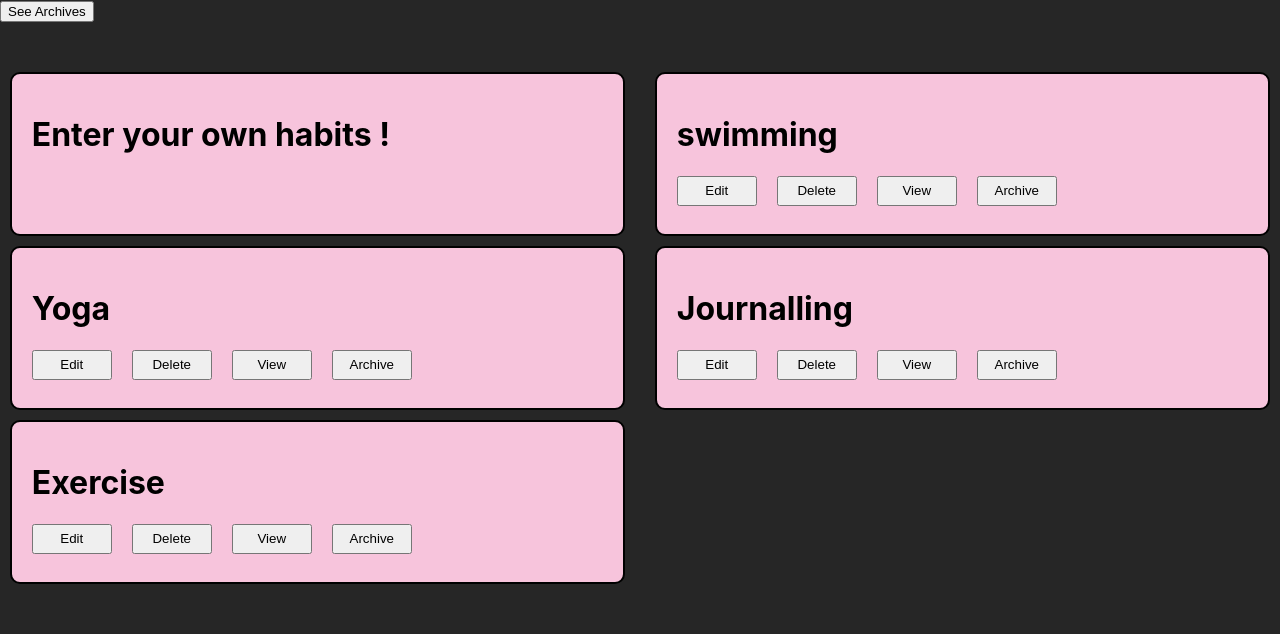
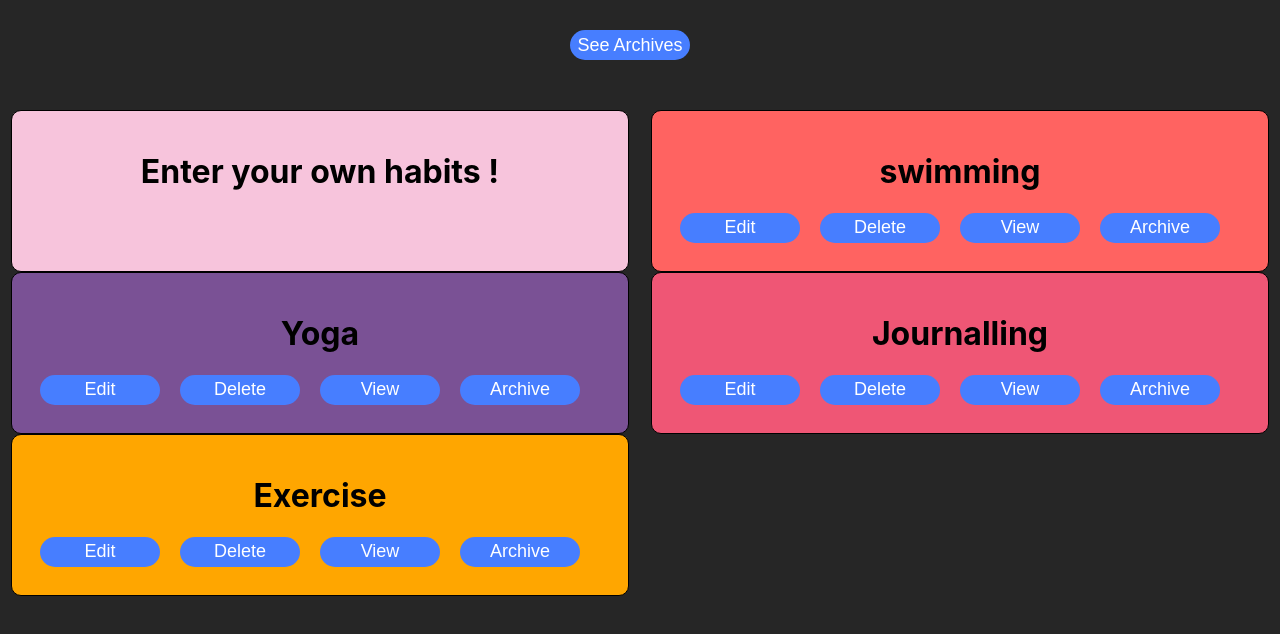
Before and after one commit to Apoorv266/machine-coding, a React (Create React App) app in the folder round-2/: page / in a window 1280 px wide. Shown: the top 634 px of the page. Built offline with nearby package versions, Linux system fonts and the light colour scheme.

Commit message:
style : color scheme

```diff
--- a/round-2/src/App.css
+++ b/round-2/src/App.css
@@ -1,3 +1,8 @@
 body{
     background-color: #262626;
+    text-align: center;
 }
+
+button{
+    cursor: pointer;
+}
--- a/round-2/src/Components/Archives.js
+++ b/round-2/src/Components/Archives.js
@@ -2,14 +2,17 @@ import React, { useContext } from 'react'
 import { habitContext } from '../Contexts/HabitContext'
 import EachHabit from './EachHabit'
 import { Link } from 'react-router-dom'
+import "../Styles/EachHabit.css"
 
 const Archives = () => {
   const {state} = useContext(habitContext)
   const archiveData = state.filter((item ) => item.isArchive)
   return (
     <>
-    <Link to={"/"}><button>See all habits</button></Link>
-    {archiveData.map((item) =>  <EachHabit item={item} key={item.id} isArchive={true}/>)}
+    <Link to={"/"}><button className='nav-btn'>See Habits</button></Link>
+    {archiveData.length > 0 ?<div className='habits-container'>
+    {archiveData.map((item, index) =>  <EachHabit item={item} key={item.id} isArchive={true} index={index}/>)}
+    </div> : <h2 style={{color: "white"}}>No archived habits !</h2>}
     </>
   )
 }
--- a/round-2/src/Components/EachHabit.js
+++ b/round-2/src/Components/EachHabit.js
@@ -2,15 +2,34 @@ import React, { useContext } from 'react'
 import "../Styles/EachHabit.css"
 import { habitContext } from '../Contexts/HabitContext'
 
-const EachHabit = ({ item ,isArchive}) => {
-    const { deleteFunc, editHabitFunc ,ViewHabitsFunc,handleArchiveFunc} = useContext(habitContext)
+const EachHabit = ({ item ,isArchive, index}) => {
+    const { deleteFunc, editHabitFunc ,ViewHabitsFunc,handleArchiveFunc,handleUnArchiveFunc} = useContext(habitContext)
+
+    const colors = [
+        "#ff6361",
+        "#7a5195",
+        "#ef5675",
+        "#ffa600",
+        "#ff7c43",
+        "#ffa41b",
+        "#bc5090",
+        "#3d9970",
+        "#2a9d8f",
+        "#c77dff",
+        "#58508d",
+        "#58508d",
+        "#f95d6a",
+        "#ffa600",
+        "#003f5c"
+      ];
     return (
-        <div className='eachHabit-main' key={item.id}>
+        <div className='eachHabit-main' key={item.id} style={{backgroundColor : colors[index]}}>
             <div className='habit-title'>
                 <h1>{item.habitName}</h1>
             </div>
-            {isArchive ? "" : <div className='utility-btns'>
-                <button onClick={()=>editHabitFunc(item)}>Edit</button>
+            {isArchive ?
+                <button onClick={()=>handleUnArchiveFunc(item.id)}id='btn' >Unarchive</button> : <div className='utility-btns'>
+                <button onClick={()=>editHabitFunc(item)}id='btn'>Edit</button>
                 <button onClickCapture={() => deleteFunc(item.id)}>Delete</button>
                 <button onClick={()=>ViewHabitsFunc(item)}>View</button>
                 <button onClick={()=>handleArchiveFunc(item.id)}>Archive</button>
--- a/round-2/src/Components/HabitsHome.js
+++ b/round-2/src/Components/HabitsHome.js
@@ -13,18 +13,19 @@ const HabitsHome = () => {
     const nonarchiveData = state.filter((item) => !item.isArchive)
     return (
         <>
-            <Link to={"/archives"}><button>See Archives</button></Link>
+            <Link to={"/archives"}><button className='nav-btn'>See Archives</button></Link>
             {dispModal && <Modal setdispModal={setdispModal} />}
             {dispDetailsModal && <EachHabitModal setdispDetailsModal={setdispDetailsModal} />}
             <div className='habits-container' style={{ display: dispModal || dispDetailsModal ? "none" : "grid" }}>
-                <span onClick={() => setdispModal(true)} >
-                    <div className='eachHabit-main'>
+                <span onClick={() => setdispModal(true)} style={{cursor: "pointer"}}>
+                    <div className='eachHabit-main' >
                         <div className='habit-title'>
                             <h1>Enter your own habits !</h1>
                         </div>
                     </div>
                 </span>
-                {nonarchiveData.map((item) => <EachHabit item={item} key={item.id} />)}
+                {nonarchiveData.map((item, index) => <EachHabit item={item} key={item.id} index={
+index}/>)}
             </div>
         </>
     )
--- a/round-2/src/Components/Modal.js
+++ b/round-2/src/Components/Modal.js
@@ -11,10 +11,10 @@ const Modal = ({ setdispModal }) => {
                     <span className="close" onClick={() => setdispModal(false)}>X</span>
                     <p>New Habit !</p>
                     <div className='modal-inputs'>
-                        <p>NAME : </p>
+                        <p>Habit title : </p>
                         <input type='text' value={inputState.habitName} onChange={(e) => inputDispatch({ type: "ADD_INPUT", payload: e.target.value })} />
                         <div className='center-modal-inputs'>
-                            <p>Repeat : </p>
+                            <p>Repeat</p>
 
 
                             <select id='center-input' value={inputState.repeat} onChange={(e) => inputDispatch({ type: "ADD_REPEAT", payload: e.target.value })}>
@@ -23,7 +23,7 @@ const Modal = ({ setdispModal }) => {
                                 <option value="Weekends">Weekends</option>
                             </select>
 
-                            <p>Goal :</p>
+                            <p>Goal</p>
                             <select id='center-input' value={inputState.goal} onChange={(e) => inputDispatch({ type: "ADD_GOAL", payload: e.target.value })}>
                                 <option value="1 Times a day">1 Times a day</option>
                                 <option value="2 Times a day">2 Times a day</option>
@@ -32,7 +32,7 @@ const Modal = ({ setdispModal }) => {
                         </div>
 
                         <div className='center-modal-inputs'>
-                            <p>Time of day :</p>
+                            <p>Time of day</p>
                             <select id='center-input' value={inputState.timesDay} onChange={(e) => inputDispatch({ type: "ADD_TIMESDAY", payload: e.target.value })}>
                                 <option value="Morning">Morning</option>
                                 <option value="Afternoon">Afternoon</option>
@@ -41,7 +41,7 @@ const Modal = ({ setdispModal }) => {
                             </select>
 
 
-                            <p>Start date :</p>
+                            <p>Start date</p>
                             <select id='center-input' value={inputState.date} onChange={(e) => inputDispatch({ type: "ADD_DATE", payload: e.target.value })}>
                                 <option value="Today">Today</option>
                                 <option value="Tomorrow">Tomorrow</option>
--- a/round-2/src/Contexts/HabitContext.js
+++ b/round-2/src/Contexts/HabitContext.js
@@ -28,8 +28,6 @@ const [dispDetailsModal, setdispDetailsModal] = useState(false)
             }
             return obj;
         })
-
-
 
         if (inputState.habitName !== "") {
             if (isObjExist) {
@@ -63,10 +61,15 @@ const [dispDetailsModal, setdispDetailsModal] = useState(false)
 
     const handleArchiveFunc = (id) =>{
         const updatedArray = state.map((item) => item.id === id ? {...item, isArchive: true} : item)
-        dispatch({ type: "ARCHIVE_HABIT", payload: updatedArray })
+        dispatch({ type: "HANDLE_ARCHIVE_TOGGLE", payload: updatedArray })
+    }
+
+    const handleUnArchiveFunc = (id) =>{
+        const updatedArray = state.map((item) => item.id === id ? {...item, isArchive: false} : item)
+        dispatch({ type: "HANDLE_ARCHIVE_TOGGLE", payload: updatedArray })
     }
     return (
-        <habitContext.Provider value={{ state, dispatch, inputState, inputDispatch, addHabitFunc, setdispModal, dispModal, deleteFunc, editHabitFunc ,ViewHabitsFunc,dispDetailsModal, setdispDetailsModal, selectedHabit,handleArchiveFunc}}>{children}</habitContext.Provider>
+        <habitContext.Provider value={{ state, dispatch, inputState, inputDispatch, addHabitFunc, setdispModal, dispModal, deleteFunc, editHabitFunc ,ViewHabitsFunc,dispDetailsModal, setdispDetailsModal, selectedHabit,handleArchiveFunc,handleUnArchiveFunc}}>{children}</habitContext.Provider>
     )
 }
 
--- a/round-2/src/Reducers/HabitsReducer.js
+++ b/round-2/src/Reducers/HabitsReducer.js
@@ -1,6 +1,6 @@
 export const initialData = [
     {
-        id: Math.floor(Math.random()*(999-100+1)+100),
+        id: Math.floor(Math.random() * (999 - 100 + 1) + 100),
         habitName: "swimming",
         repeat: "daily",
         goal: "1 times daily",
@@ -10,7 +10,7 @@ export const initialData = [
     },
 
     {
-        id: Math.floor(Math.random()*(999-100+1)+100),
+        id: Math.floor(Math.random() * (999 - 100 + 1) + 100),
         habitName: "Yoga",
         repeat: "daily",
         goal: "1 times daily",
@@ -20,7 +20,7 @@ export const initialData = [
     },
 
     {
-        id: Math.floor(Math.random()*(999-100+1)+100),
+        id: Math.floor(Math.random() * (999 - 100 + 1) + 100),
         habitName: "Journalling",
         repeat: "daily",
         goal: "1 times daily",
@@ -29,7 +29,7 @@ export const initialData = [
         isArchive: false
     }
     , {
-        id: Math.floor(Math.random()*(999-100+1)+100),
+        id: Math.floor(Math.random() * (999 - 100 + 1) + 100),
         habitName: "Exercise",
         repeat: "daily",
         goal: "1 times daily",
@@ -48,7 +48,7 @@ export const habitReducerFunc = (state, action) => {
             return action.payload
         case "UPDATE_HABIT":
             return action.payload
-            case "ARCHIVE_HABIT":
+        case "HANDLE_ARCHIVE_TOGGLE":
             return action.payload
         default:
             return state
--- a/round-2/src/Styles/EachHabit.css
+++ b/round-2/src/Styles/EachHabit.css
@@ -1,12 +1,13 @@
 .habits-container{
+    display: grid;
     grid-template-columns: 1fr 1fr;
-    gap: 10px;
     margin-top: 50px;
+    align-items: center;
 }
 
 .eachHabit-main{
     width: 90%;
-    border: 2px solid black;
+    border: 1px solid black;
     padding: 20px;
     margin: auto;
     background-color: #F7C4DC;
@@ -14,8 +15,17 @@
     height: 120px;
 }
 
-.utility-btns button{
+ button{
     margin-right: 20px;
     height: 30px;
-    width: 80px;
+    width: 120px;
+    background-color: #477EFF;
+    color: white;
+    border: none;
+    font-size: 18px;
+    border-radius: 20px;
 }
+
+.nav-btn{
+    margin-top: 30px;
+}
--- a/round-2/src/Styles/Modal.css
+++ b/round-2/src/Styles/Modal.css
@@ -7,18 +7,18 @@
   width: 100%;
   height:100%;
   overflow: auto;
-  background-color: rgb(0, 0, 0);
-  background-color: rgba(0, 0, 0, 0.4);
+  background-color: #313131;
+  color: white;
 }
 
 /* Modal Content */
 .modal-content {
-  background-color: #fefefe;
+  background-color: #262626;
   margin: auto;
   padding: 20px;
   border: 1px solid #888;
-  width: 80%;
-  height: 50vh;
+  width: 40%;
+ height: auto;
 }
 
 /* The Close Button */
@@ -49,17 +49,22 @@
     gap: 30px;
 }
 
-#center-input{
-    width: 30%;
-    margin: 20px;
-}
 
 
 input{
     height:30px;
+    border-radius: 20px;
+    border: 1px solid black;
+    background-color: #313131;
+    color: white;
+    padding-left: 20px;
 }
 
-.modal-btns{
-    float: right;
-
+select {
+  background-color:#313131 ;
+  height:30px;
+  width: 50%;
+  color: white;
+  border-radius: 20px;
+  padding-left: 10px;
 }
```
